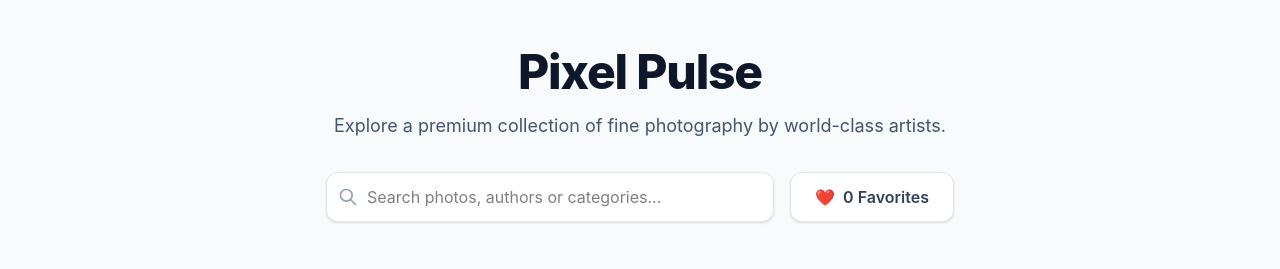
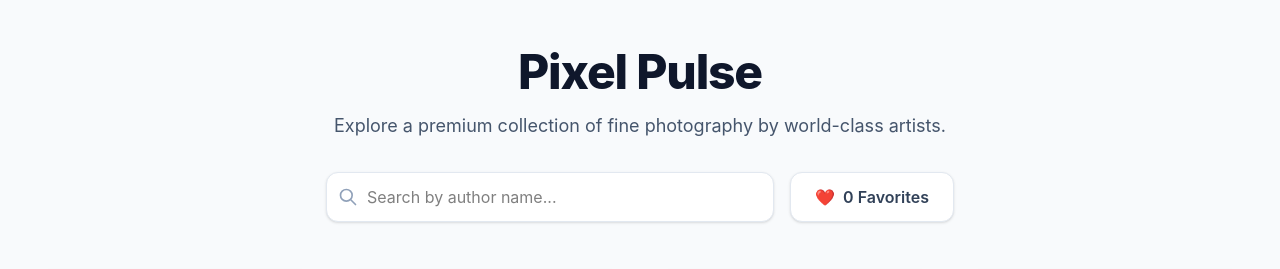
Before and after one commit to KeshavxA/pixel-pulse, a React (Vite) app: page / in a window 1280 px wide. Shown: the top 269 px of the page. Built offline with nearby package versions, Linux system fonts and the light colour scheme; grey boxes are pictures that could not be loaded.

Commit message:
UI: Refine search bar for author filtering and add clear button

```diff
--- a/src/App.jsx
+++ b/src/App.jsx
@@ -57,11 +57,21 @@ function App() {
               </span>
               <input
                 type="text"
-                placeholder="Search photos, authors or categories..."
-                className="block w-full pl-10 pr-3 py-3 border border-slate-200 rounded-xl bg-white shadow-sm focus:outline-none focus:ring-2 focus:ring-blue-500 focus:border-transparent transition-all"
+                placeholder="Search by author name..."
+                className="block w-full pl-10 pr-10 py-3 border border-slate-200 rounded-xl bg-white shadow-sm focus:outline-none focus:ring-2 focus:ring-blue-500 focus:border-transparent transition-all"
                 value={searchQuery}
                 onChange={(e) => setSearchQuery(e.target.value)}
               />
+              {searchQuery && (
+                <button
+                  onClick={() => setSearchQuery('')}
+                  className="absolute inset-y-0 right-0 pr-3 flex items-center text-slate-400 hover:text-slate-600 transition-colors"
+                >
+                  <svg className="h-5 w-5" fill="none" viewBox="0 0 24 24" stroke="currentColor">
+                    <path strokeLinecap="round" strokeLinejoin="round" strokeWidth={2} d="M6 18L18 6M6 6l12 12" />
+                  </svg>
+                </button>
+              )}
             </div>
 
             <div className="inline-flex items-center px-6 py-3 bg-white rounded-xl shadow-sm border border-slate-200">
@@ -97,8 +107,8 @@ function App() {
                   <button
                     onClick={() => toggleFavorite(photo)}
                     className={`p-2 rounded-full transition-all duration-300 flex-shrink-0 ${isFavorite
-                        ? 'bg-red-50 text-red-500 shadow-inner rotate-3'
-                        : 'bg-slate-50 text-slate-400 hover:text-red-400 hover:bg-red-50'
+                      ? 'bg-red-50 text-red-500 shadow-inner rotate-3'
+                      : 'bg-slate-50 text-slate-400 hover:text-red-400 hover:bg-red-50'
                       }`}
                     aria-label={isFavorite ? "Remove from favorites" : "Add to favorites"}
                   >
```
